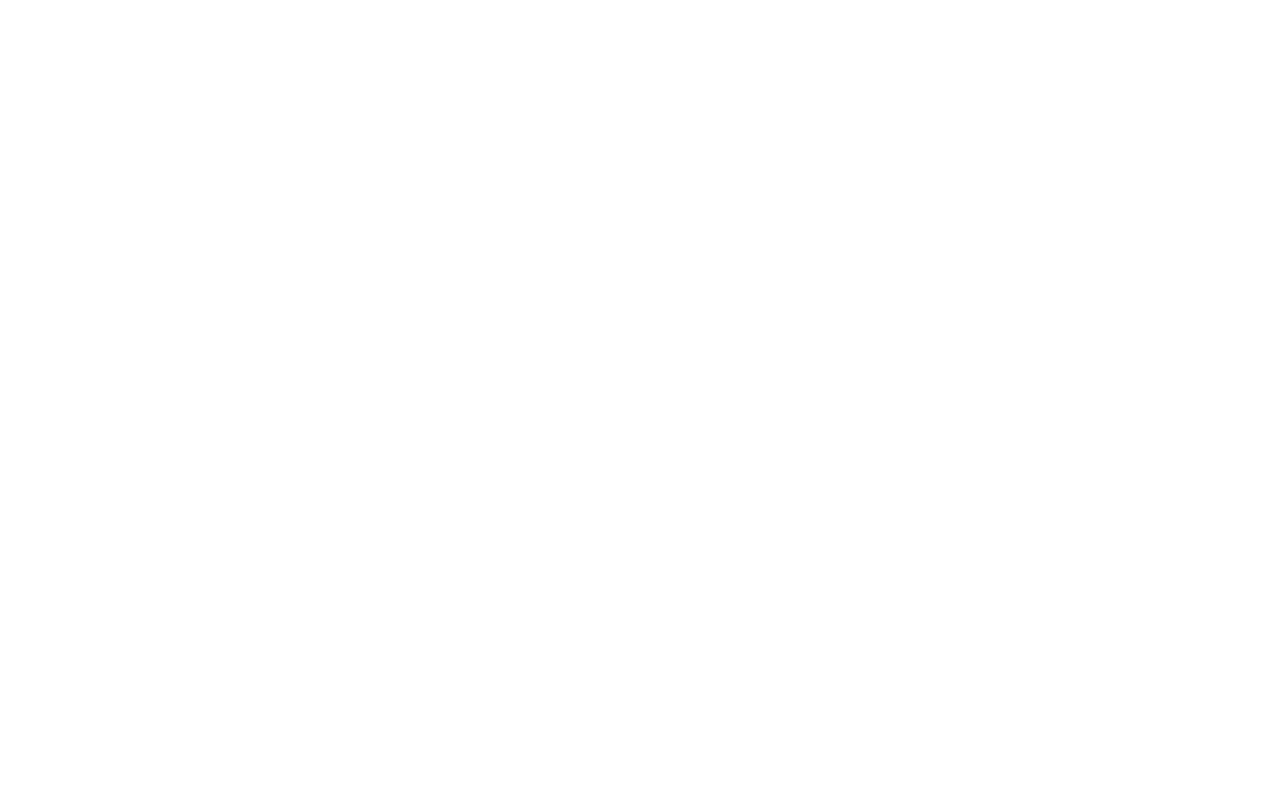
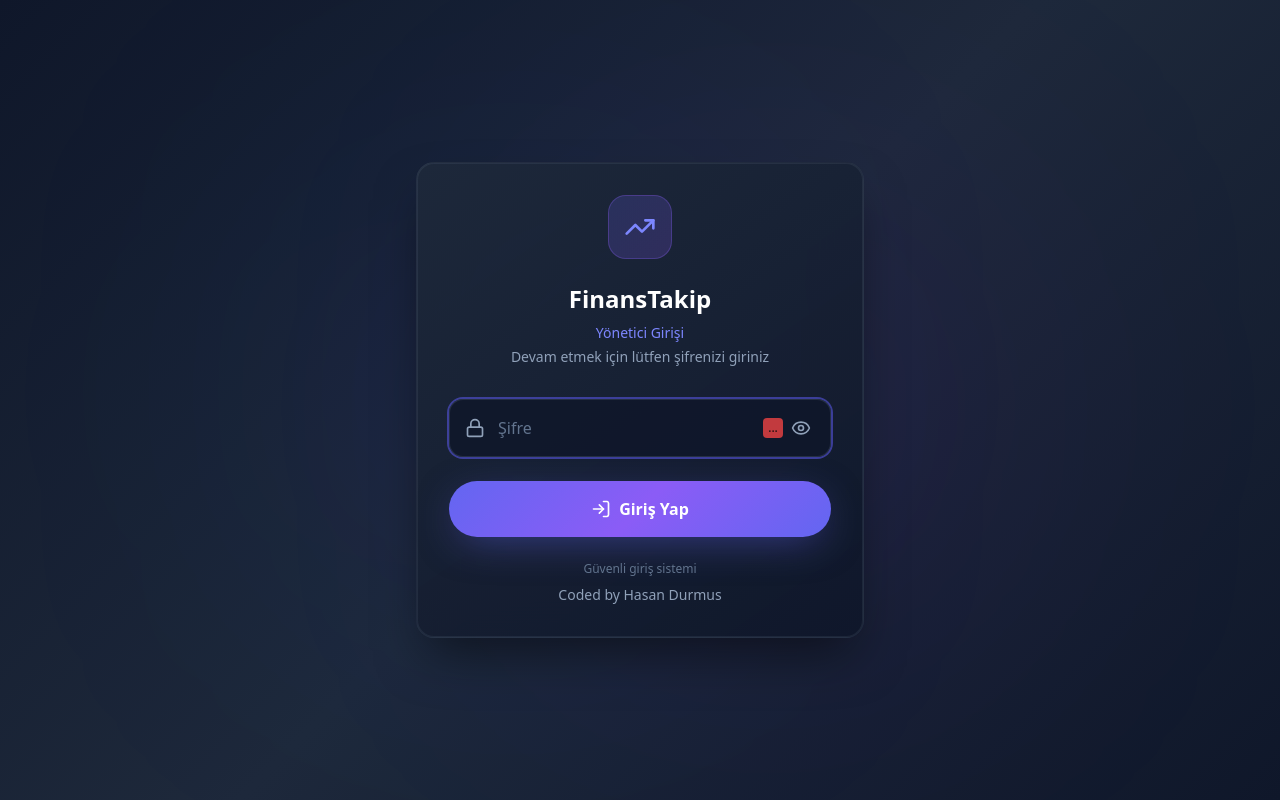
Before and after one commit to cooderhasan/motovitrinfinans, a Next.js app: page /login in a window 1280 px wide. Built offline with nearby package versions, Linux system fonts and the light colour scheme.

Commit message:
fix: Login page full screen dark theme with centered form

```diff
--- a/src/app/layout.tsx
+++ b/src/app/layout.tsx
@@ -1,6 +1,9 @@
 import type { Metadata } from "next";
 import { Geist, Geist_Mono } from "next/font/google";
 import "./globals.css";
+import Providers from "./providers";
+import { DynamicHead } from "@/components/DynamicHead";
+import { LayoutWrapper } from "@/components/layout/LayoutWrapper";
 
 const geistSans = Geist({
   variable: "--font-geist-sans",
@@ -17,10 +20,6 @@ export const metadata: Metadata = {
   description: "Finansal Yonetim Sistemi",
 };
 
-import Providers from "./providers";
-import { Sidebar } from "@/components/layout/Sidebar";
-import { DynamicHead } from "@/components/DynamicHead";
-
 export default function RootLayout({
   children,
 }: Readonly<{
@@ -29,14 +28,11 @@ export default function RootLayout({
   return (
     <html lang="tr">
       <body
-        className={`${geistSans.variable} ${geistMono.variable} antialiased flex bg-slate-50`}
+        className={`${geistSans.variable} ${geistMono.variable} antialiased`}
       >
         <Providers>
           <DynamicHead />
-          <Sidebar />
-          <main className="flex-1 md:ml-64 p-4 md:p-8 overflow-y-auto min-h-screen pt-16 md:pt-8">
-            {children}
-          </main>
+          <LayoutWrapper>{children}</LayoutWrapper>
         </Providers>
       </body>
     </html>
--- a/src/app/login/layout.tsx
+++ /dev/null
@@ -1,33 +0,0 @@
-import type { Metadata } from "next";
-import { Geist, Geist_Mono } from "next/font/google";
-import "../globals.css";
-
-const geistSans = Geist({
-    variable: "--font-geist-sans",
-    subsets: ["latin"],
-});
-
-const geistMono = Geist_Mono({
-    variable: "--font-geist-mono",
-    subsets: ["latin"],
-});
-
-export const metadata: Metadata = {
-    title: "Giris - Finans ERP",
-    description: "Finans ERP Giris Sayfasi",
-};
-
-// Login has its own isolated layout without sidebar
-export default function LoginLayout({
-    children,
-}: Readonly<{
-    children: React.ReactNode;
-}>) {
-    return (
-        <html lang="tr">
-            <body className={`${geistSans.variable} ${geistMono.variable} antialiased`}>
-                {children}
-            </body>
-        </html>
-    );
-}
--- /dev/null
+++ b/src/components/layout/LayoutWrapper.tsx
@@ -0,0 +1,22 @@
+'use client'
+
+import { usePathname } from 'next/navigation'
+import { Sidebar } from './Sidebar'
+
+export function LayoutWrapper({ children }: { children: React.ReactNode }) {
+    const pathname = usePathname()
+
+    // Login sayfasinda sidebar ve wrapper'i gosterme
+    if (pathname === '/login') {
+        return <>{children}</>
+    }
+
+    return (
+        <div className="flex bg-slate-50">
+            <Sidebar />
+            <main className="flex-1 md:ml-64 p-4 md:p-8 overflow-y-auto min-h-screen pt-16 md:pt-8">
+                {children}
+            </main>
+        </div>
+    )
+}
```
